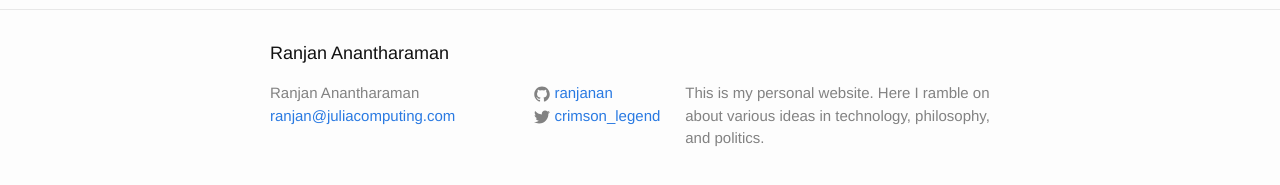
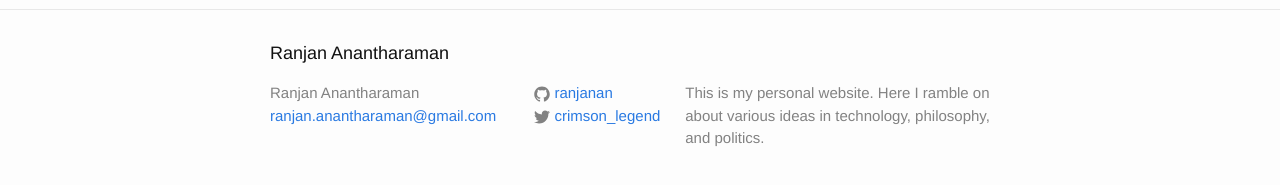
Before and after one commit to ranjanan/ranjanan.github.io, a Jekyll site: the page built from index.html, in a window 1280 px wide. Shown: the part 377-562 px from the top of the page. Built offline with Jekyll 4.4.1, drawn with Linux system fonts in a browser that asks for light colours.

Commit message:
Change email address

```diff
--- a/_config.yml
+++ b/_config.yml
@@ -7,7 +7,7 @@
 
 # Site settings
 title: Ranjan Anantharaman
-email: ranjan@juliacomputing.com
+email: ranjan.anantharaman@gmail.com
 description: > # this means to ignore newlines until "baseurl:"
   This is my personal website. Here I ramble on about various ideas in technology,
   philosophy, and politics.
```
